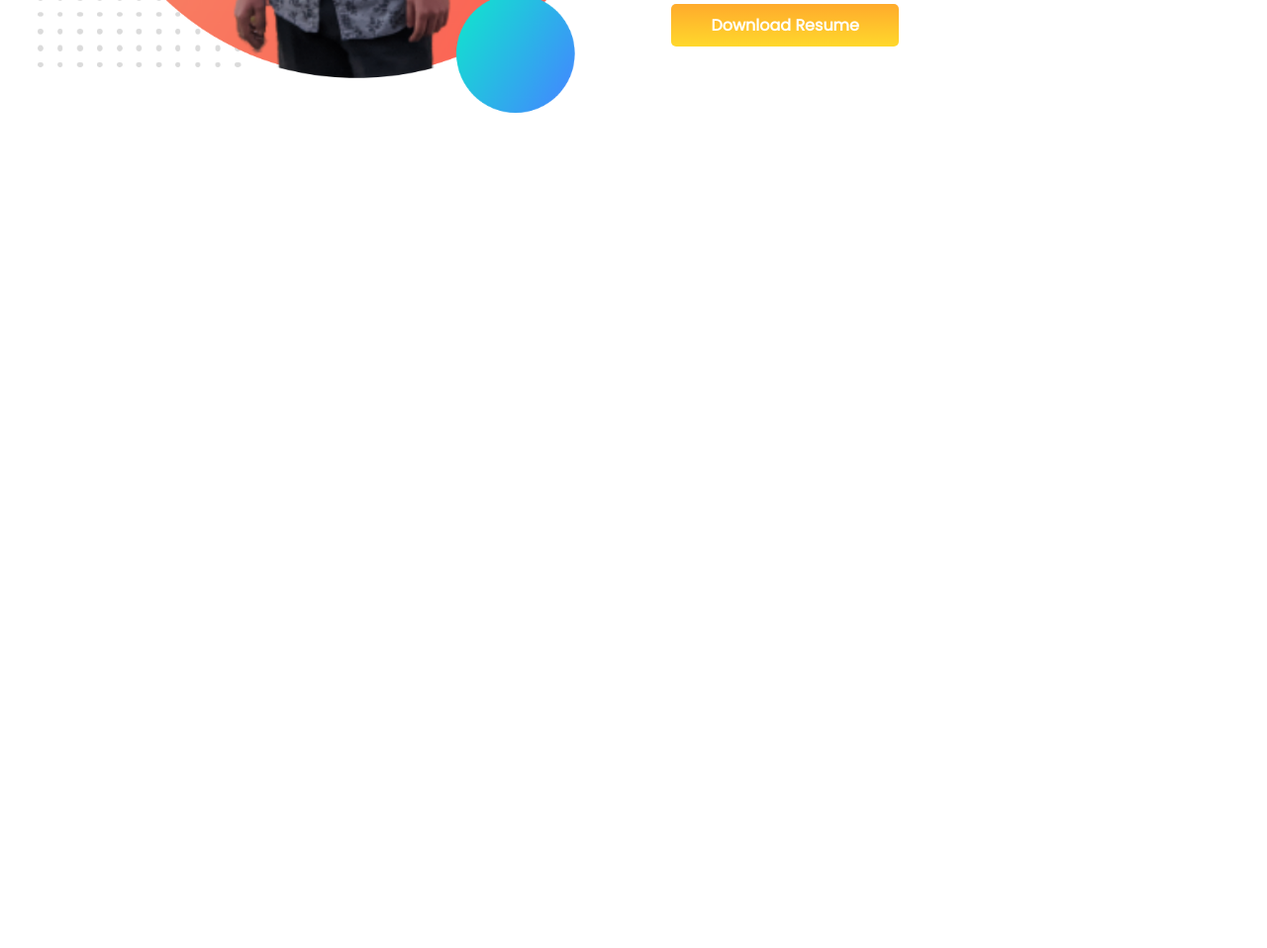
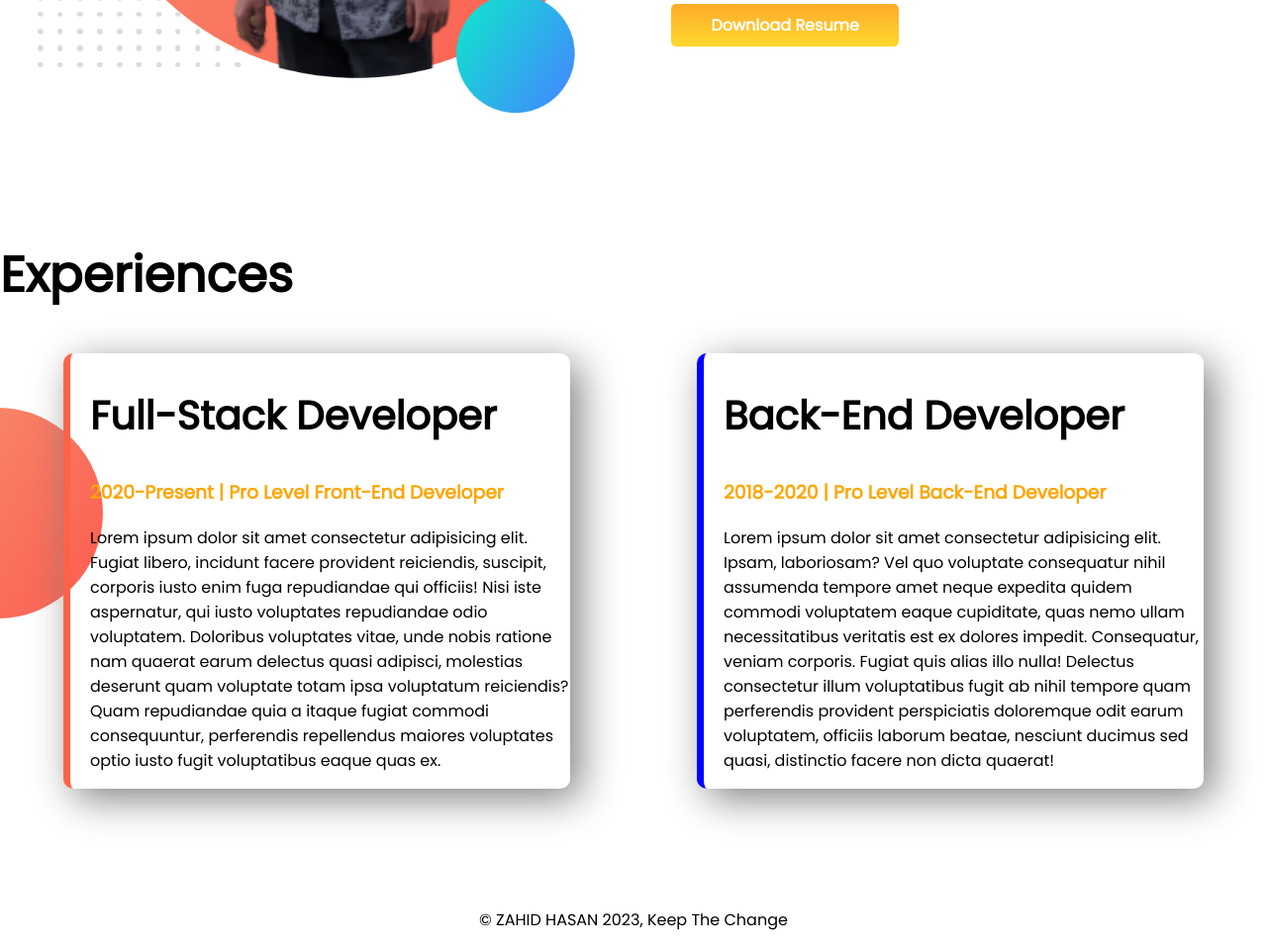
Before and after one commit to zahidhasan125/developer-portfolio, a plain HTML site: page index.html in a window 1280 px wide. Shown: the part 1242-2200 px from the top of the page at 99% size. Before the commit the page ends 1483 px from the top, so only its background shows below. Drawn offline with Linux system fonts and the light colour scheme.

Commit message:
experience border and footer added

```diff
--- a/index.html
+++ b/index.html
@@ -13,7 +13,7 @@
 </head>
 
 <body>
-    <section class="welcome-section">
+    <section class="welcome-section flexible-container">
         <div class="half-width">
             <h1>Welcome To</h1>
             <h1><span class="orange-color">ZAHID HASAN</span> World!</h1>
@@ -34,7 +34,7 @@
             <img src="images/zmy-bg.png" alt="Me with Panjabi">
         </div>
     </section>
-    <section class="my-dream">
+    <section class="my-dream flexible-container">
         <div class="half-width">
             <img src="images/zmy-bg02.png" alt="My Ghola Images">
         </div>
@@ -49,9 +49,43 @@
                 assumenda exercitationem pariatur fuga odio amet quas voluptas, earum itaque nihil enim voluptatibus
                 molestias ipsum soluta aliquid dicta eius modi quia laborum cupiditate est laboriosam. Blanditiis enim
                 totam, officia aspernatur possimus voluptatibus?</p>
-                <a href="#" target="_blank" class="link-button">Download Resume</a>
+            <a href="#" target="_blank" class="link-button">Download Resume</a>
+        </div>
+    </section>
+    <section class="experience">
+        <h1>Experiences</h1>
+        <div class="flexible-container">
+            <div class="experience-item" id="full-stack-developer">
+                <h2>Full-Stack Developer</h2>
+                <h3 class="orange-color">2020-Present | Pro Level Front-End Developer</h3>
+                <p>Lorem ipsum dolor sit amet consectetur adipisicing elit. Fugiat libero, incidunt facere provident
+                    reiciendis, suscipit, corporis iusto enim fuga repudiandae qui officiis! Nisi iste aspernatur, qui
+                    iusto
+                    voluptates repudiandae odio voluptatem. Doloribus voluptates vitae, unde nobis ratione nam quaerat
+                    earum
+                    delectus quasi adipisci, molestias deserunt quam voluptate totam ipsa voluptatum reiciendis? Quam
+                    repudiandae quia a itaque fugiat commodi consequuntur, perferendis repellendus maiores voluptates
+                    optio
+                    iusto fugit voluptatibus eaque quas ex.</p>
+            </div>
+            <div class="experience-item" id="back-end-experience">
+                <h2>Back-End Developer</h2>
+                <h3 class="orange-color">2018-2020 | Pro Level Back-End Developer</h3>
+                <p>Lorem ipsum dolor sit amet consectetur adipisicing elit. Ipsam, laboriosam? Vel quo voluptate
+                    consequatur
+                    nihil assumenda tempore amet neque expedita quidem commodi voluptatem eaque cupiditate, quas nemo
+                    ullam
+                    necessitatibus veritatis est ex dolores impedit. Consequatur, veniam corporis. Fugiat quis alias
+                    illo
+                    nulla! Delectus consectetur illum voluptatibus fugit ab nihil tempore quam perferendis provident
+                    perspiciatis doloremque odit earum voluptatem, officiis laborum beatae, nesciunt ducimus sed quasi,
+                    distinctio facere non dicta quaerat!</p>
+            </div>
         </div>
     </section>
 </body>
+<footer>
+    <p>© ZAHID HASAN 2023, Keep The Change</p>
+</footer>
 
 </html>
--- a/style.css
+++ b/style.css
@@ -7,11 +7,15 @@ h1 {
     font-size: 50px;
 }
 
+h2 {
+    font-size: 40px;
+}
+
 .orange-color {
     color: orange;
 }
 
-section {
+.flexible-container {
     display: flex;
     margin-bottom: 120px;
 }
@@ -38,8 +42,36 @@ section {
     background-image: url(images/top-banner.png);
     background-repeat: no-repeat;
 }
-.my-dream{
+
+.my-dream {
     background-image: url(images/dream-bg.png);
     background-repeat: no-repeat;
     background-position: right;
 }
+
+.experience-item {
+    width: 40%;
+    margin-left: 5%;
+    margin-right: 5%;
+    padding-left: 20px;
+    box-shadow: 10px 10px 40px gray;
+    border-radius: 10px;
+}
+
+.experience {
+    background-image: url(images/exp-bg.png);
+    background-repeat: no-repeat;
+    background-position: left;
+}
+
+#full-stack-developer {
+    border-left: 7px solid tomato;
+}
+
+#back-end-experience {
+    border-left: 7px solid blue;
+}
+
+footer p {
+    text-align: center;
+}
```
